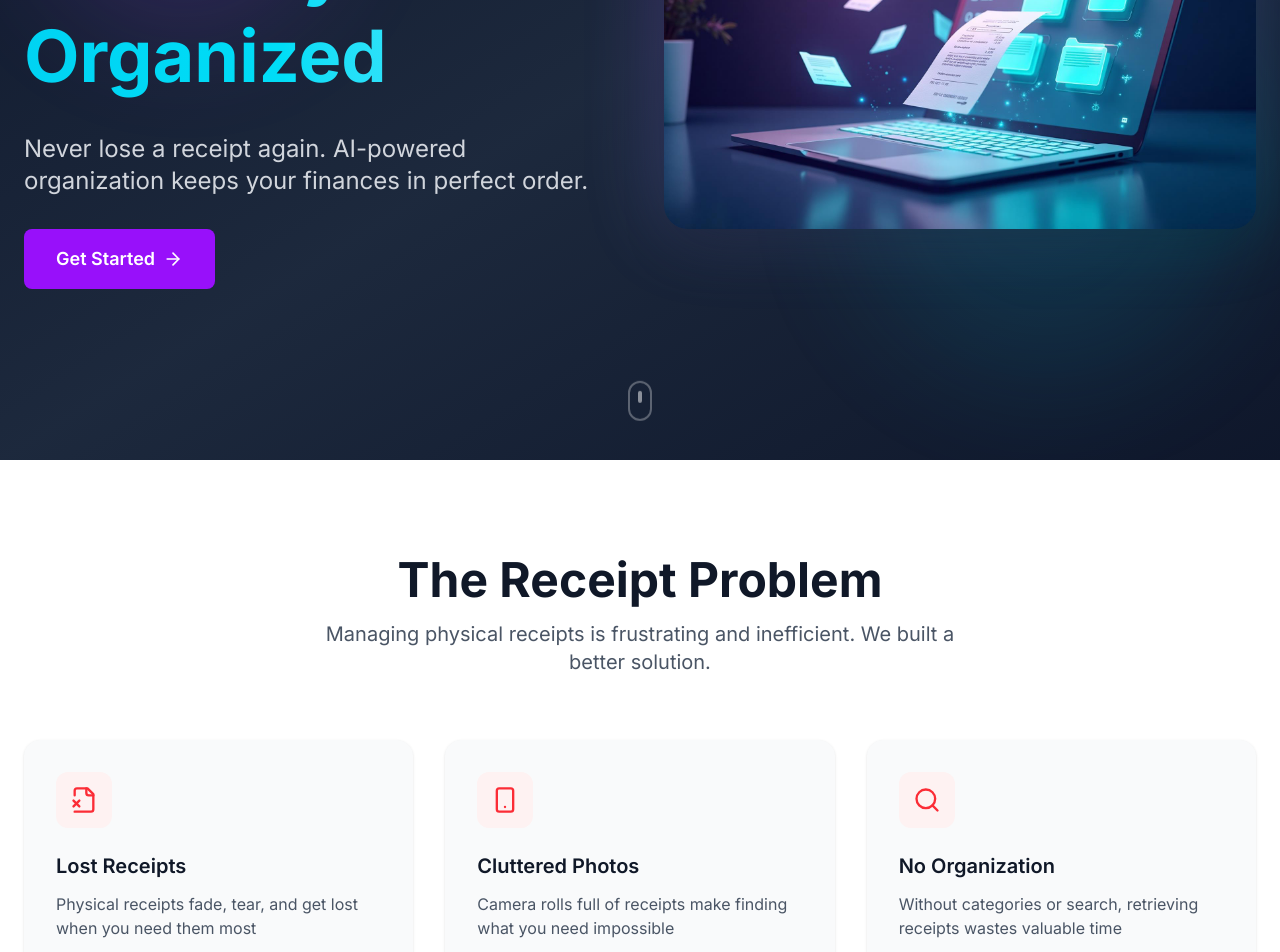
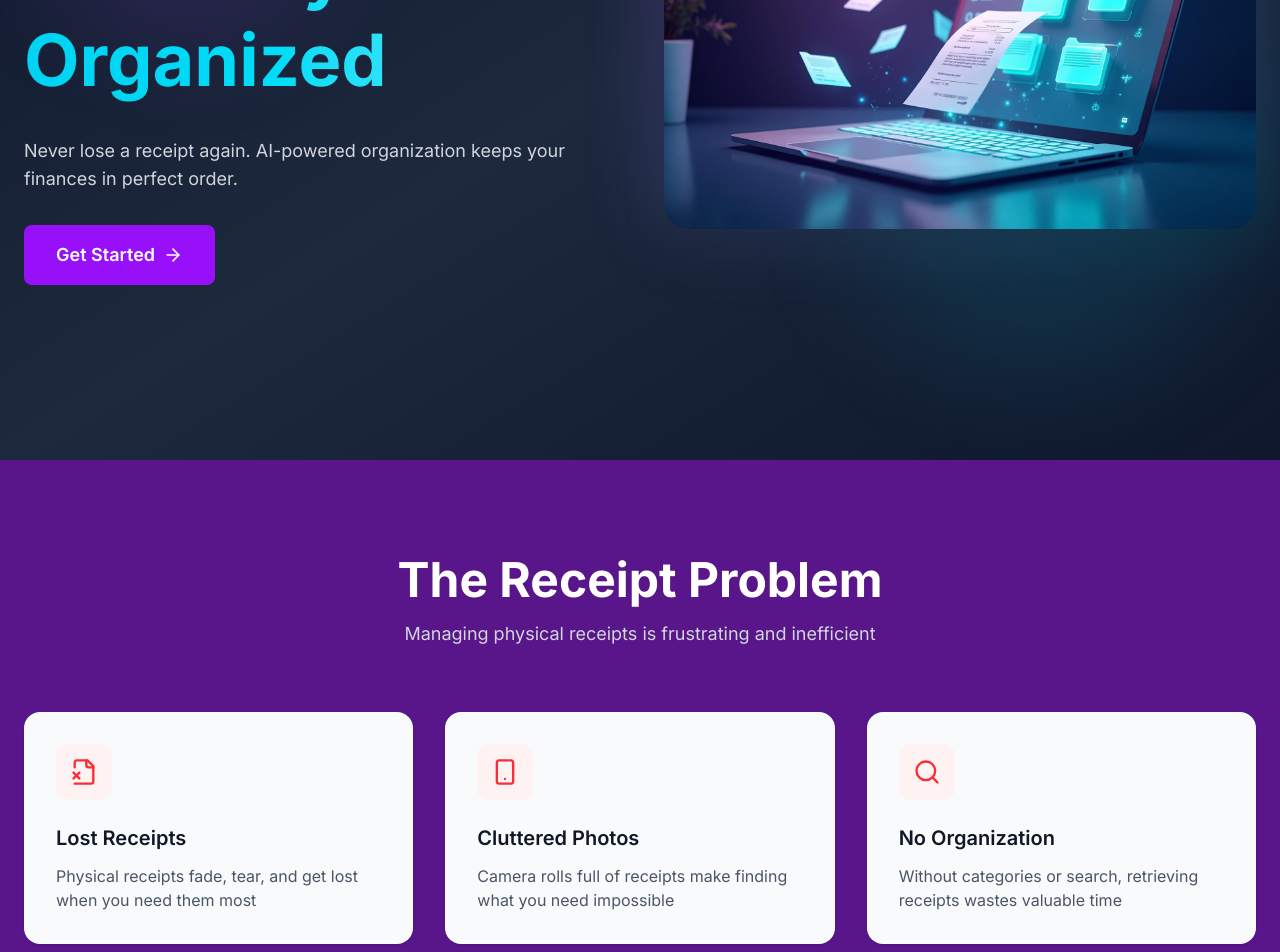
Before and after one commit to alfredscyriac/Receiptify, a Next.js app: page / in a window 1280 px wide. Shown: the part 420-1372 px from the top of the page. Built offline with nearby package versions, Linux system fonts and the light colour scheme.

Commit message:
Feature: Update landing page ui

```diff
--- a/components/landing/Features.jsx
+++ b/components/landing/Features.jsx
@@ -38,7 +38,7 @@ export const Features = () => {
           <h2 className="text-4xl md:text-5xl font-bold text-white mb-4">
             Everything You Need to Stay Organized
           </h2>
-          <p className="text-xl text-gray-300 max-w-2xl mx-auto">
+          <p className="text-lg text-gray-300 max-w-2xl mx-auto">
             Powerful features designed to make receipt management simple and
             efficient
           </p>
--- a/components/landing/Hero.jsx
+++ b/components/landing/Hero.jsx
@@ -23,7 +23,7 @@ export const Hero = () => {
                 Perfectly Organized
               </span>
             </h1>
-            <p className="text-xl md:text-2xl text-gray-300 max-w-xl">
+            <p className="text-lg text-gray-300 max-w-xl">
               Never lose a receipt again. AI-powered organization keeps your
               finances in perfect order.
             </p>
@@ -46,13 +46,6 @@ export const Hero = () => {
           </div>
         </div>
       </div>
-
-      {/* Scroll indicator */}
-      <div className="absolute bottom-8 left-1/2 -translate-x-1/2 animate-bounce">
-        <div className="w-6 h-10 border-2 border-white/30 rounded-full flex justify-center">
-          <div className="w-1 h-3 bg-white/50 rounded-full mt-2" />
-        </div>
-      </div>
     </section>
   );
 };
--- a/components/landing/HowItWorks.jsx
+++ b/components/landing/HowItWorks.jsx
@@ -33,14 +33,14 @@ export const HowItWorks = () => {
   ];
 
   return (
-    <section className="py-24 bg-gray-50">
+    <section className="py-24 bg-purple-800">
       <div className="container mx-auto px-6">
         <div className="text-center mb-20">
-          <h2 className="text-4xl md:text-5xl font-bold text-gray-900 mb-4">
+          <h2 className="text-4xl md:text-5xl font-bold text-white mb-4">
             How It Works
           </h2>
-          <p className="text-xl text-gray-600 max-w-2xl mx-auto">
-            Four simple steps to keep your finances in perfect order.
+          <p className="text-lg text-gray-300 max-w-2xl mx-auto">
+            Four simple steps to keep your finances in perfect order
           </p>
         </div>
 
--- a/components/landing/ProblemSolution.jsx
+++ b/components/landing/ProblemSolution.jsx
@@ -23,15 +23,14 @@ export const ProblemSolution = () => {
   ];
 
   return (
-    <section className="py-24 bg-white">
+    <section className="py-24 bg-purple-900">
       <div className="container mx-auto px-6">
         <div className="text-center mb-16">
-          <h2 className="text-4xl md:text-5xl font-bold text-gray-900 mb-4">
+          <h2 className="text-5xl font-bold text-white mb-4">
             The Receipt Problem
           </h2>
-          <p className="text-xl text-gray-600 max-w-2xl mx-auto">
-            Managing physical receipts is frustrating and inefficient. We built
-            a better solution.
+          <p className="text-lg text-gray-300 max-w-2xl mx-auto">
+            Managing physical receipts is frustrating and inefficient
           </p>
         </div>
 
```
